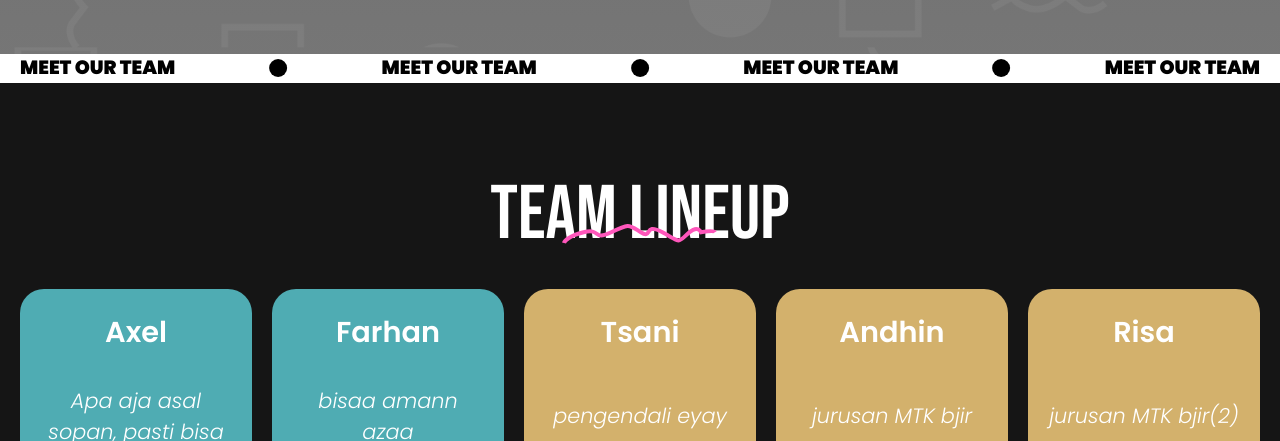
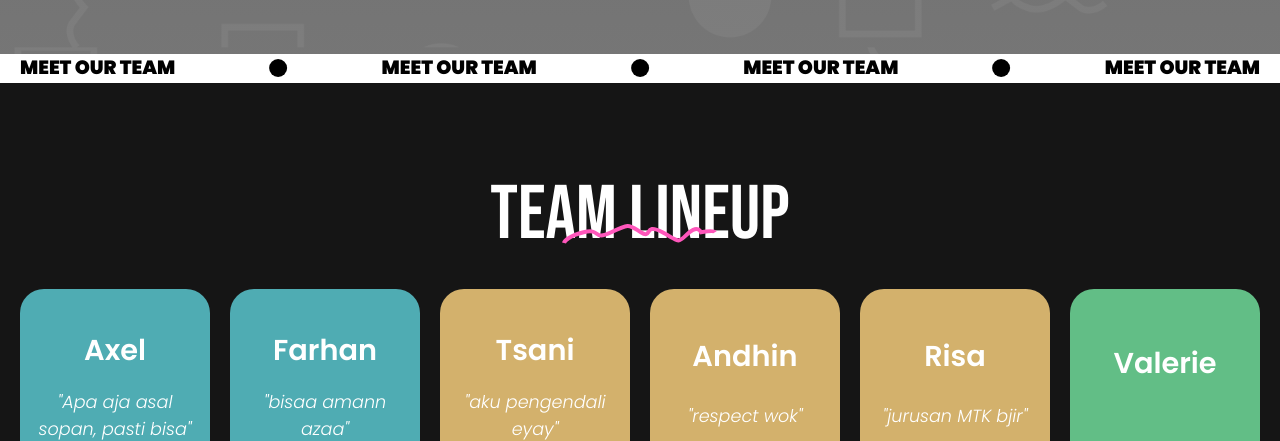
Before and after one commit to szyxxx/CapstoneTeamIntro, a website: page index.html in a window 1280 px wide. Shown: the part 746-1187 px from the top of the page. Drawn offline with Linux system fonts and the light colour scheme.

Commit message:
add: valerie to team member

```diff
--- a/index.html
+++ b/index.html
@@ -23,7 +23,7 @@
                     <div class="hero-text">
                         <h1>
                             WE'RE LOOKING FOR<br>
-                            TWO MOBILE DEVS
+                            ONE MOBILE DEV
                         </h1>
                     </div>
                     <div class="hero-cta">
--- a/src/script.js
+++ b/src/script.js
@@ -1,11 +1,11 @@
 document.addEventListener('DOMContentLoaded', () => {
     const cardData = [
-        { name: "Axel", description: "Apa aja asal sopan, pasti bisa", imgSrc: "src/asset/axel.png", imgSrcAfter: "src/asset/axel_after.png", linkedin: "https://linkedin.com/in/axelldavid", github: "https://github.com/szyxxx", bg: "#4FACB3", role: "Cloud Computing", univ: "Telkom University" },
-        { name: "Farhan", description: "bisaa amann azaa", imgSrc: "src/asset/farhan.png", imgSrcAfter: "src/asset/farhan_after.png", linkedin: "https://www.linkedin.com/in/farhanrizkifauzi/", github: "", bg: "#4FACB3", role: "Cloud Computing", univ: "Telkom University" },
-        { name: "Tsani", description: "pengendali eyay", imgSrc: "src/asset/tsani.png", imgSrcAfter: "src/asset/tsani_after.png", linkedin: "https://www.linkedin.com/in/m-tsani-faishal-azhar-30846a258/", github: "", bg: "#D3B16C", role: "Machine Learning", univ: "Telkom University" },
-        { name: "Andhin", description: "jurusan MTK bjir", imgSrc: "src/asset/andhin.png", imgSrcAfter: "src/asset/andhin_after.png", linkedin: "https://www.linkedin.com/in/andhin-vaniza-zahranie/", github: "", bg: "#D3B16C", role: "Machine Learning", univ: "Universitas Brawijaya" },
-        { name: "Risa", description: "jurusan MTK bjir(2)", imgSrc: "src/asset/febri.png", imgSrcAfter: "src/asset/febri_after.png", linkedin: "https://www.linkedin.com/in/febrisa-eka-n-patricia-64876b329/", github: "", bg: "#D3B16C", role: "Machine Learning", univ: "Universitas Brawijaya" },
-        // { name: "??", description: "", imgSrc: "src/asset/smith.png", imgSrcAfter: "src/asset/smith_after.png", linkedin: "https://linkedin.com/in/unknown", github: "https://github.com/unknown", bg: "#62BE86", role: "Mobile Development", univ: "" },
+        { name: "Axel", description: '"Apa aja asal sopan, pasti bisa"', imgSrc: "src/asset/axel.png", imgSrcAfter: "src/asset/axel_after.png", linkedin: "https://linkedin.com/in/axelldavid", github: "https://github.com/szyxxx", bg: "#4FACB3", role: "Cloud Computing", univ: "Telkom University" },
+        { name: "Farhan", description: '"bisaa amann azaa"', imgSrc: "src/asset/farhan.png", imgSrcAfter: "src/asset/farhan_after.png", linkedin: "https://www.linkedin.com/in/farhanrizkifauzi/", github: "", bg: "#4FACB3", role: "Cloud Computing", univ: "Telkom University" },
+        { name: "Tsani", description: '"aku pengendali eyay"', imgSrc: "src/asset/tsani.png", imgSrcAfter: "src/asset/tsani_after.png", linkedin: "https://www.linkedin.com/in/m-tsani-faishal-azhar-30846a258/", github: "", bg: "#D3B16C", role: "Machine Learning", univ: "Telkom University" },
+        { name: "Andhin", description: '"respect wok"', imgSrc: "src/asset/andhin.png", imgSrcAfter: "src/asset/andhin_after.png", linkedin: "https://www.linkedin.com/in/andhin-vaniza-zahranie/", github: "", bg: "#D3B16C", role: "Machine Learning", univ: "Universitas Brawijaya" },
+        { name: "Risa", description: '"jurusan MTK bjir"', imgSrc: "src/asset/febri.png", imgSrcAfter: "src/asset/febri_after.png", linkedin: "https://www.linkedin.com/in/febrisa-eka-n-patricia-64876b329/", github: "", bg: "#D3B16C", role: "Machine Learning", univ: "Universitas Brawijaya" },
+        { name: "Valerie", description: "", imgSrc: "src/asset/valerie.png", imgSrcAfter: "src/asset/valerie_after.png", linkedin: "https://linkedin.com/in/valerie-audry-057109216/", github: "https://github.com/ValerieAudry198", bg: "#62BE86", role: "Mobile Development", univ: "Universitas Pancasila" },
         // { name: "??", description: "", imgSrc: "src/asset/emily.png", imgSrcAfter: "src/asset/emily_after.png", linkedin: "https://linkedin.com/in/unknown", github: "https://github.com/unknown", bg: "#62BE86", role: "Mobile Development", univ: "" },
     ];
 
@@ -25,9 +25,9 @@ document.addEventListener('DOMContentLoaded', () => {
 
         cardElement.innerHTML = `
             <div class="team-sec flex flex-col py-0 px-0 items-center self-stretch rounded-3xl" style="flex: 1 0 0; background-color: ${card.bg}; border: 2px solid transparent;">
-                <div class="team-content flex h-[13.56rem] pt-5 flex-col justify-between items-center self-stretch text-white text-center" style="font-family:'Poppins', system-ui;">
+                <div class="team-content flex h-[13.56rem] pt-5 flex-col justify-evenly items-center self-stretch text-white text-center" style="font-family:'Poppins', system-ui;">
                     <span style="font-weight: 600; font-size: 1.8rem">${card.name}</span>
-                    <p style="font-weight: 300; font-size: 1.3rem; width:85%; font-style: italic;">${card.description}</p>
+                    <p style="font-weight: 300; font-size: 1.1rem; width:85%; font-style: italic;">${card.description}</p>
                     <div class="flex justify-center items-center gap-2 self-stretch icons">
                         <a href="${card.linkedin}" target="_blank"><img style="width: 30px;" src="src/asset/linkedin.png" alt="LinkedIn"></a>
                         <a href="${card.github}" target="_blank"><img style="width: 30px;" src="src/asset/github.png" alt="GitHub"></a>
--- a/styles.css
+++ b/styles.css
@@ -159,7 +159,7 @@ section.hero {
 }
 
 .card-img {
-    width: 70%;
+    width: 90%;
     transition: transform 0.8s ease, border-color 0.3s ease;
 }
 
@@ -179,7 +179,7 @@ section.hero {
     display: flex;
     justify-content: center;
     align-items: center;
-    opacity: 0;
+    opacity: 1;
     transition: opacity 0.3s ease-in-out;
     border-radius: 3xl;
     font-family: 'Poppins', sans-serif;
```
Also changed, not shown: src/asset/farhan.png, src/asset/farhan_after.png, src/asset/febri.png, src/asset/tsani.png, src/asset/valerie.png (added), 2 other files.
